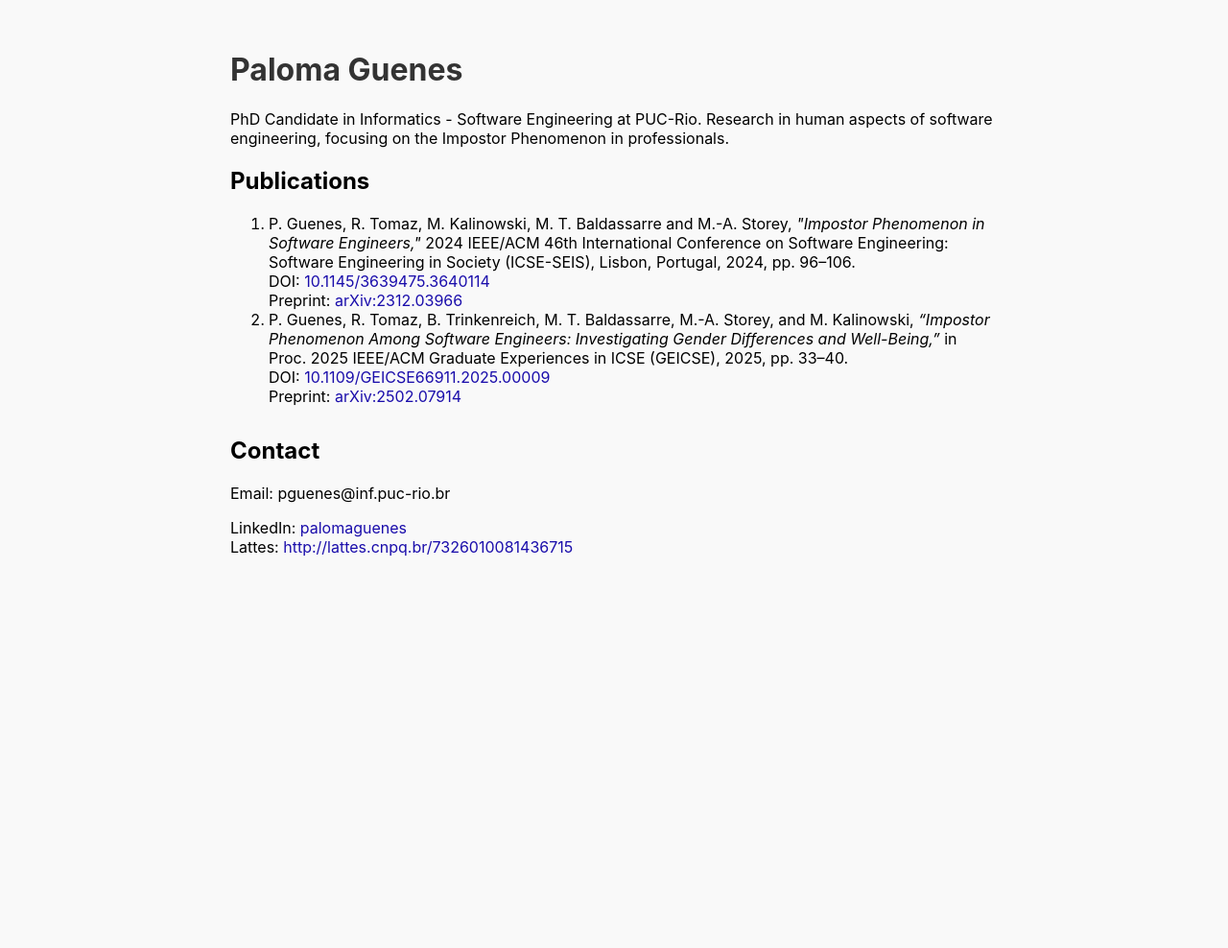
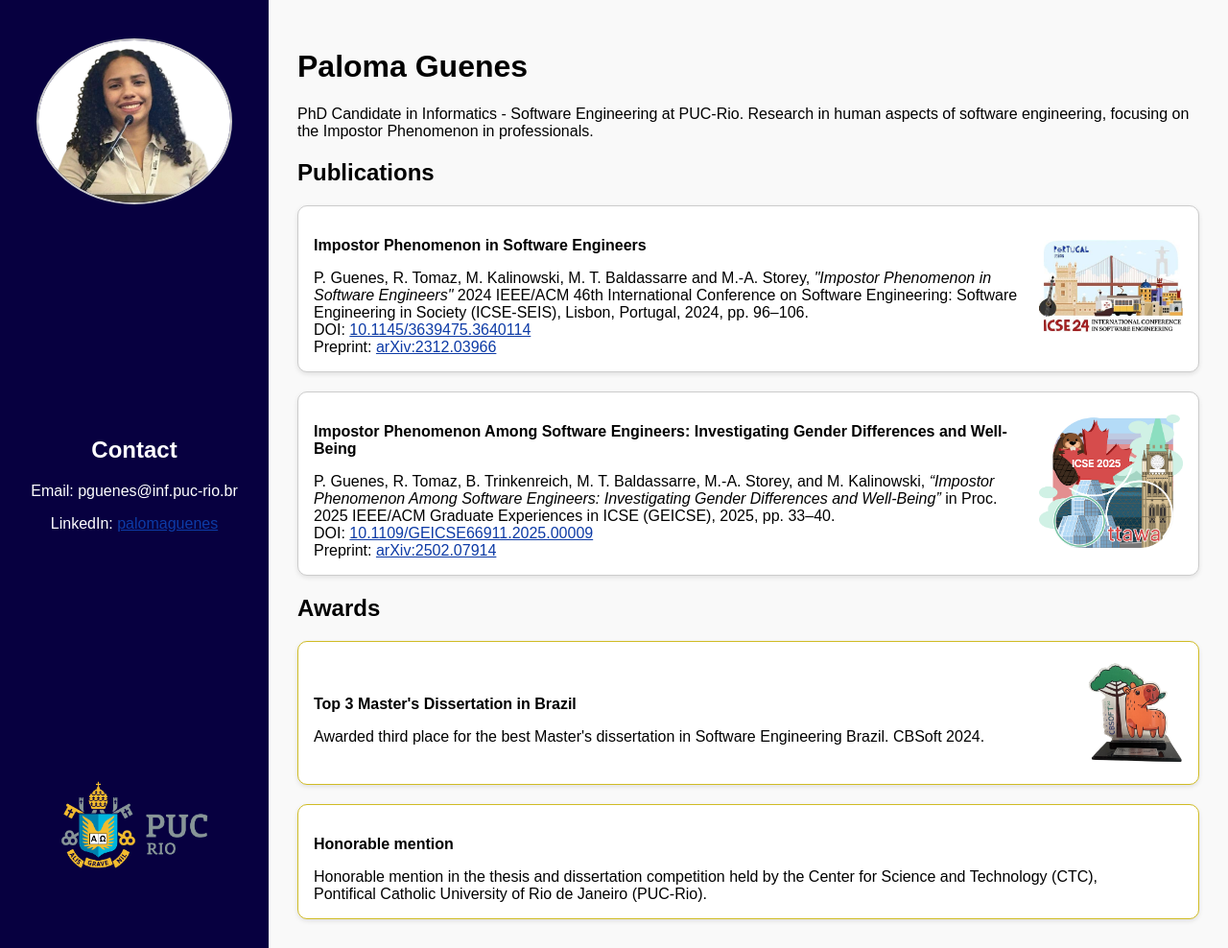
Before and after one commit to palomaguenes/palomaguenes.github.io, a plain HTML site: page index.html in a window 1280 px wide. Shown: the whole page at 96% size. Before the commit the page ends 800 px from the top, so only its background shows below. Drawn offline with Linux system fonts and the light colour scheme.

Commit message:
layout 1

```diff
--- a/index.html
+++ b/index.html
@@ -2,56 +2,111 @@
 <html lang="en">
 <head>
   <meta charset="UTF-8" />
-  <meta name="viewport" content="width=device-width, initial-scale=1.0" />
+  <meta name="viewport" content="width=device-width, initial-scale=1.0"/>
   <title>Paloma Guenes</title>
-  <style>
-    body {
-      font-family: -apple-system, BlinkMacSystemFont, 'Segoe UI', Roboto, Oxygen, Ubuntu, Cantarell, 'Open Sans', 'Helvetica Neue', sans-serif;
-      margin: 0;
-      padding: 2rem;
-      max-width: 800px;
-      margin-left: auto;
-      margin-right: auto;
-      background-color: #f9f9f9;
-    }
-    h1 {
-      color: #333;
-    }
-    a {
-      color: #1a0dab;
-      text-decoration: none;
-    }
-    a:hover {
-      text-decoration: underline;
-    }
-    .contact {
-      margin-top: 2rem;
-    }
-  </style>
+  <link rel="stylesheet" href="styles.css" />
+  <link rel="stylesheet" href="https://cdnjs.cloudflare.com/ajax/libs/font-awesome/6.0.0/css/all.min.css"/>
 </head>
 <body>
-  <h1>Paloma Guenes</h1>
-  <p>PhD Candidate in Informatics - Software Engineering at PUC-Rio. Research in human aspects of software engineering, focusing on the Impostor Phenomenon in professionals.</p>
+  <div class="sidebar">
 
-  <h2>Publications</h2>
-  <ol>
-    <li>
-      P. Guenes, R. Tomaz, M. Kalinowski, M. T. Baldassarre and M.-A. Storey, <em>"Impostor Phenomenon in Software Engineers,"</em> 2024 IEEE/ACM 46th International Conference on Software Engineering: Software Engineering in Society (ICSE-SEIS), Lisbon, Portugal, 2024, pp. 96–106. <br/>
-      DOI: <a href="https://dl.acm.org/doi/10.1145/3639475.3640114" target="_blank">10.1145/3639475.3640114</a><br/>
-      Preprint: <a href="https://arxiv.org/pdf/2312.03966" target="_blank">arXiv:2312.03966</a>
-    </li>
-    <li>
-      P. Guenes, R. Tomaz, B. Trinkenreich, M. T. Baldassarre, M.-A. Storey, and M. Kalinowski, <em>“Impostor Phenomenon Among Software Engineers: Investigating Gender Differences and Well-Being,”</em> in Proc. 2025 IEEE/ACM Graduate Experiences in ICSE (GEICSE), 2025, pp. 33–40. <br/>
-      DOI: <a href="https://doi.org/10.1109/GEICSE66911.2025.00009" target="_blank">10.1109/GEICSE66911.2025.00009</a><br/>
-      Preprint: <a href="https://arxiv.org/pdf/2502.07914" target="_blank">arXiv:2502.07914</a>
-    </li>
-  </ol>
+    <div class="profile">
+      <img src="./paloma-foto.png" alt="Paloma Guenes" class="profile-pic"/>
+      <!-- <h2>Paloma Guenes</h2> -->
+    </div>
 
-  <div class="contact">
-    <h2>Contact</h2>
-    Email: pguenes@inf.puc-rio.br
-    <p>LinkedIn: <a href="https://www.linkedin.com/in/palomaguenes" target="_blank">palomaguenes</a><br/>
-    Lattes: <a href="http://lattes.cnpq.br/7326010081436715" target="_blank">http://lattes.cnpq.br/7326010081436715</a></p>
+    <div class="contact">
+      <h2>Contact</h2>
+      <p>Email: pguenes@inf.puc-rio.br</p>
+      <p>LinkedIn: <a href="https://www.linkedin.com/in/palomaguenes" target="_blank">palomaguenes</a><br/>
+      <!-- <p>Lattes: <a href="http://lattes.cnpq.br/7326010081436715" target="_blank">http://lattes.cnpq.br/7326010081436715</a></p> -->
+    </div>
+    <!-- <nav>
+      <ul>
+        <li><i class="fas fa-home"></i> Home</li>
+        <li><i class="fas fa-file-alt"></i> Publications</li>
+        <li><i class="fas fa-award"></i> Awards</li>
+      </ul>
+    </nav> -->
+    <div class="social">
+      <div class="logo">
+        <img src="logo-puc.png" alt="PUC-Rio Logo" />
+      </div>
+      <!-- <a href="#"><i class="fab fa-twitter"></i></a>
+      <a href="#"><i class="fab fa-linkedin"></i></a> -->
+    </div>
+  </div>
+
+  <div class="main-content">
+    <h1>Paloma Guenes </h1>
+    <p>PhD Candidate in Informatics - Software Engineering at PUC-Rio. Research in human aspects of software engineering, focusing on the Impostor Phenomenon in professionals.</p>
+
+
+
+    <h2>Publications</h2>
+
+    <div class="publications">
+      <div class="pub-card">
+        <div class="pub-text">
+          <p><b>Impostor Phenomenon in Software Engineers</b></p>
+          P. Guenes, R. Tomaz, M. Kalinowski, M. T. Baldassarre and M.-A. Storey,
+          <em>"Impostor Phenomenon in Software Engineers"</em> 2024 IEEE/ACM 46th International Conference on Software Engineering: Software Engineering in Society (ICSE-SEIS), Lisbon, Portugal, 2024, pp. 96–106. <br/>
+          DOI: <a href="https://dl.acm.org/doi/10.1145/3639475.3640114" target="_blank">10.1145/3639475.3640114</a><br/>
+          Preprint: <a href="https://arxiv.org/pdf/2312.03966" target="_blank">arXiv:2312.03966</a>
+        </div>
+        <div class="pub-logo">
+          <img src="icse-2024-logo.png" alt="ICSE Logo">
+        </div>
+      </div>
+
+      <div class="pub-card">
+        <div class="pub-text">
+          <p><b>Impostor Phenomenon Among Software Engineers: Investigating Gender Differences and Well-Being</b></p>
+          P. Guenes, R. Tomaz, B. Trinkenreich, M. T. Baldassarre, M.-A. Storey, and M. Kalinowski,
+          <em>“Impostor Phenomenon Among Software Engineers: Investigating Gender Differences and Well-Being”</em> in Proc. 2025 IEEE/ACM Graduate Experiences in ICSE (GEICSE), 2025, pp. 33–40. <br/>
+          DOI: <a href="https://doi.org/10.1109/GEICSE66911.2025.00009" target="_blank">10.1109/GEICSE66911.2025.00009</a><br/>
+          Preprint: <a href="https://arxiv.org/pdf/2502.07914" target="_blank">arXiv:2502.07914</a>
+        </div>
+        <div class="pub-logo">
+          <img src="icse-2025-logo.png" alt="GEICSE Logo">
+        </div>
+      </div>
+    </div>
+
+
+
+    <h2>Awards</h2>
+
+    <div class="awards row">
+      <div class="award-card">
+        <div class="award-text">
+          <p><b>Top 3 Master's Dissertation in Brazil</b></p>
+          Awarded third place for the best Master's dissertation in Software Engineering Brazil. CBSoft 2024.
+
+        </div>
+        <div class="award-logo">
+          <img src="capivara.png" alt="ICSE Logo">
+        </div>
+      </div>
+
+      <div class="award-card">
+        <div class="award-text">
+          <p><b>Honorable mention</b></p>
+          Honorable mention in the thesis and dissertation competition held by the Center for Science and Technology (CTC), Pontifical Catholic University of Rio de Janeiro (PUC-Rio).
+
+
+        </div>
+        <!-- <div class="award-logo">
+          <img src="capivara.png" alt="ICSE Logo">
+        </div> -->
+      </div>
+
+    </div>
+
+
+
+
+
   </div>
 </body>
 </html>
--- /dev/null
+++ b/styles.css
@@ -0,0 +1,169 @@
+    body {
+        margin: 0;
+        font-family: Arial, sans-serif;
+        display: flex;
+        background-color: #f9f9f9;
+    }
+
+    .sidebar {
+        width: 350px;
+        background-color: #070040;
+        color: white;
+        min-height: 100vh;
+        display: flex;
+        flex-direction: column;
+        justify-content: space-between;
+        padding: 20px 0;
+    }
+
+    .sidebar div {
+        margin: 20px;
+    }
+
+    .logo img {
+        width: 180px;
+        margin: 0 auto 10px;
+        display: block;
+    }
+
+    .profile {
+        text-align: center;
+        margin-bottom: 20px;
+    }
+
+    .profile-pic {
+        width: 200px;
+        border-radius: 50%;
+        border: 2px solid #ccc;
+        margin-bottom: 10px;
+    }
+
+    .profile h2 {
+        font-size: 18px;
+        margin: 0;
+    }
+
+    nav ul {
+        list-style: none;
+        padding: 0;
+    }
+
+    nav ul li {
+        padding: 10px 20px;
+        display: flex;
+        align-items: center;
+        cursor: pointer;
+    }
+
+    nav ul li i {
+        margin-right: 10px;
+    }
+
+    nav ul li:hover {
+        background-color: #333;
+    }
+
+    .social {
+        text-align: center;
+        padding: 10px;
+    }
+
+    .social a {
+        color: white;
+        margin: 0 8px;
+        font-size: 18px;
+        text-decoration: none;
+    }
+
+    .main-content {
+        padding: 30px;
+        flex-grow: 1;
+    }
+
+    a{
+        color: #0d3ba6;
+    }
+
+    .container {
+        position: relative;
+        min-height: 100vh;
+        padding: 20px;
+        box-sizing: border-box;
+    }
+
+    .corner-image {
+        position: fixed;
+        bottom: 20px;
+        right: 20px;
+        width: 280px;
+        height: auto;
+        z-index: 10;
+        opacity: 0.4;
+    }
+
+    .publications {
+        display: flex;
+        flex-direction: column;
+        gap: 20px;
+    }
+
+    .pub-card {
+    display: flex;
+    justify-content: space-between;
+    align-items: center;
+    border: 1px solid #ccc;
+    border-radius: 10px;
+    padding: 16px;
+    box-shadow: 0 2px 5px rgba(0,0,0,0.1);
+    background-color: #fff;
+    }
+
+    .pub-text {
+    flex: 1;
+    margin-right: 20px;
+    }
+
+    .pub-logo img {
+        width: 150px;
+        height: auto;
+        object-fit: contain;
+    }
+
+    .awards {
+        display: flex;
+        flex-direction: column;
+        gap: 20px;
+    }
+
+    .award-card {
+        display: flex;
+        justify-content: space-between;
+        align-items: center;
+        border: 1px solid #d0bc25;
+        border-radius: 10px;
+        padding: 16px;
+        box-shadow: 0 2px 5px rgba(0,0,0,0.1);
+        background-color: #fff;
+    }
+
+    .award-text {
+        flex: 1;
+        margin-right: 20px;
+    }
+
+    .award-logo img {
+        width: 150px;
+        height: auto;
+        object-fit: contain;
+    }
+
+    .award-logo img {
+        width: 100px;
+        height: auto;
+        object-fit: contain;
+    }
+
+    .contact {
+        margin: 10px;
+        text-align: center;
+    }
```
Also changed, not shown: capivara.png (added), icse-2024-logo.png (added), icse-2025-logo.png (added), icse-2026-logo.png (added), logo-puc.png (added), paloma-foto.png (added), puc-logo.png (added).
